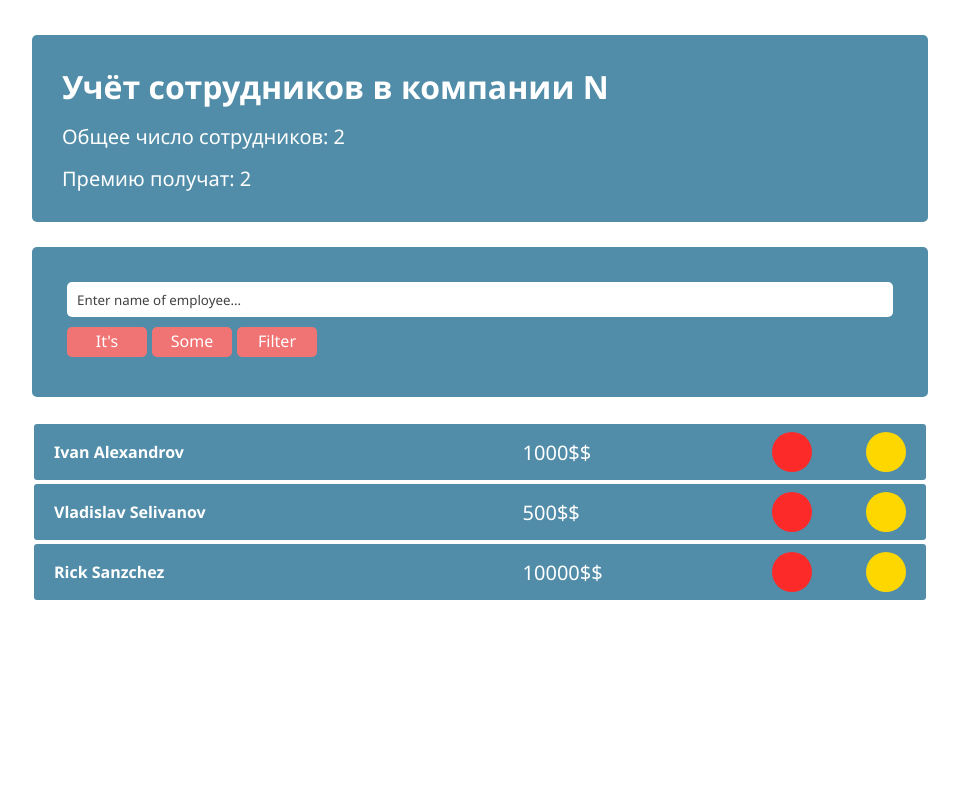
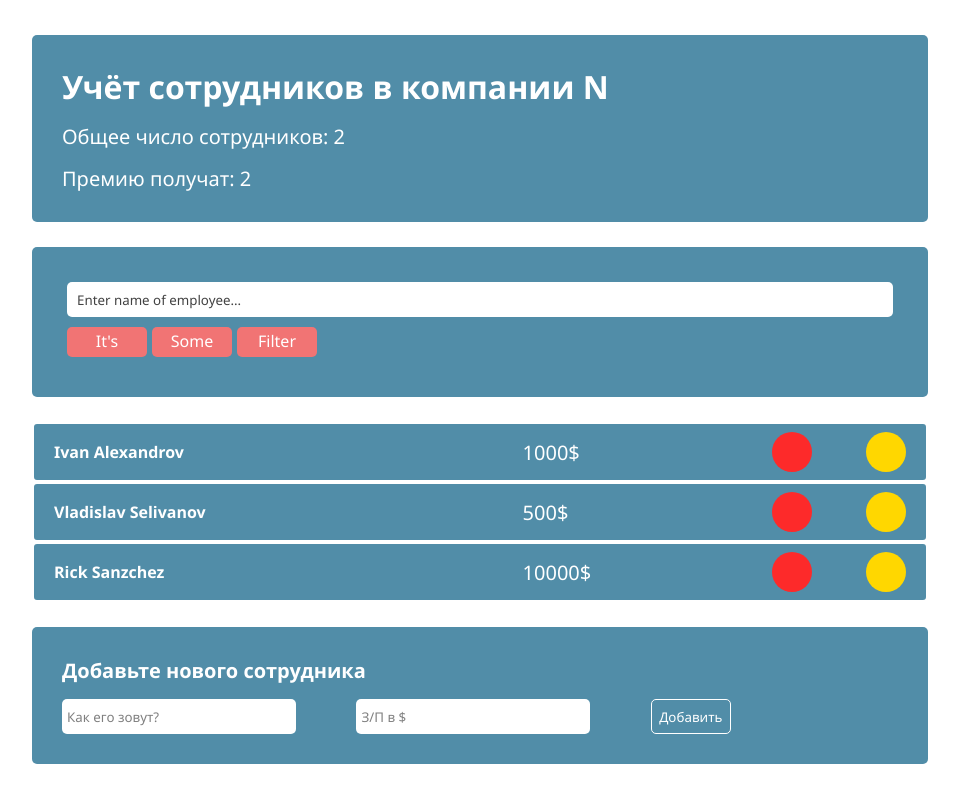
Before and after one commit to oddwang37/employers-list, a React (Create React App) app: page / in a window 1280 px wide. Shown: the whole page, without its empty margins (160-1119 px from the left). Built offline with nearby package versions, Linux system fonts and the light colour scheme.

Commit message:
feat: lifting state with favourite select

```diff
--- a/src/App.js
+++ b/src/App.js
@@ -1,15 +1,62 @@
-import React from 'react';
+import React, { useState } from 'react';
 import styled from 'styled-components';
 import SearchPanel from './components/SearchPanel/SearchPanel';
 import Info from './components/Info/Info';
 import EmployersList from './components/EmployersList/EmployersList';
+import AddForm from './components/AddForm/AddForm';
 
-const App = ({data}) => {
+
+const App = () => {
+
+  const [data, setData] = useState(
+  [
+      {name: 'Ivan Alexandrov', salary: 1000, favourite: false, id: 0},
+      {name: 'Vladislav Selivanov', salary: 500, favourite: false, id: 1},
+      {name: 'Rick Sanzchez', salary: 10000, favourite: false, id: 2}
+  ]
+  )
+
+  const onDelete = (id) => {
+    const newArr = data.filter(elem => elem.id !== id);
+    setData(newArr);
+  }
+
+  const addEmployer = (name, salary) => {
+    const id = data.length;
+    const newArr = data.slice()
+    newArr.push(
+    {
+      name: name,
+      salary: salary,
+      id: id,
+    }
+    )
+    setData(newArr);
+  }
+
+  const onFavourite = (id) => {
+    const newArr = data.slice();
+    newArr.forEach((item) => {
+        if (item.id === id) {
+          const prevValue = item.favourite;
+          item.favourite = !prevValue;
+        }
+    })
+    setData(newArr);
+}
+
+
   return (
     <Root>
       <Info />
       <SearchPanel />
-      <EmployersList employers={data.employers}/>
+      <EmployersList
+      employers={data}
+      onDelete={onDelete}
+      onFavourite={onFavourite}
+      />
+      <AddForm
+      addEmployer={addEmployer}/>
     </Root>
   );
 };
--- a/src/components/EmployersList/EmployersItem/EmployersItem.jsx
+++ b/src/components/EmployersList/EmployersItem/EmployersItem.jsx
@@ -1,8 +1,7 @@
-import React, { useState } from 'react';
+import React from 'react';
 import styled from 'styled-components';
 
-const EmployersItem = ({ salary, name, onDelete }) => {
-  const [isFavourite, setFavourite] = useState(false);
+const EmployersItem = ({ salary, name, onDelete, isFavourite, onFavourite }) => {
 
   return (
     <Root favourite={isFavourite}>
@@ -11,7 +10,7 @@ const EmployersItem = ({ salary, name, onDelete }) => {
         <Salary type="text" defaultValue={salary + '$'} favourite={isFavourite} />
         <Actions>
           <Delete onClick={onDelete} />
-          <Favourite onClick={() => setFavourite((favourite) => !favourite)} />
+          <Favourite onClick={onFavourite} />
         </Actions>
       </Info>
     </Root>
--- a/src/components/EmployersList/EmployersList.jsx
+++ b/src/components/EmployersList/EmployersList.jsx
@@ -3,7 +3,7 @@ import styled from 'styled-components';
 import EmployersItem from './EmployersItem/EmployersItem';
 
 
-const EmployersList = ({employers, onDelete}) => {
+const EmployersList = ({employers, onDelete, onFavourite}) => {
 
     return (
         <Root>
@@ -11,8 +11,10 @@ const EmployersList = ({employers, onDelete}) => {
                 return <EmployersItem
                         name={employer.name}
                         salary={employer.salary}
+                        isFavourite={employer.favourite}
                         key={employer.id + ''}
                         onDelete={() => onDelete(employer.id)}
+                        onFavourite={() => onFavourite(employer.id)}
                         />
             })
             }
--- a/src/data.js
+++ /dev/null
@@ -1,8 +0,0 @@
-const data = {
-    employers: [ {name: 'Ivan Alexandrov', salary: '1000$', favourite: true},
-                {name: 'Vladislav Selivanov', salary: '500$', favourite: false},
-                {name: 'Rick Sanzchez', salary: '10000$', favourite: false},
-                ],
-}
-
-export default data;
--- a/src/index.js
+++ b/src/index.js
@@ -2,7 +2,6 @@ import React from 'react';
 import ReactDOM from 'react-dom';
 import App from './App';
 import { createGlobalStyle } from 'styled-components';
-import data from './data';
 
 const GlobalStyles = createGlobalStyle`
   * {
@@ -16,7 +15,7 @@ const GlobalStyles = createGlobalStyle`
 
 ReactDOM.render(
   <React.StrictMode>
-    <App data={data}/>
+    <App />
     <GlobalStyles />
   </React.StrictMode>,
   document.getElementById('root')
```
